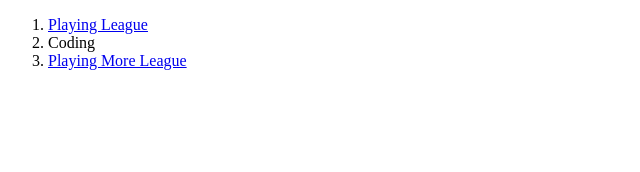
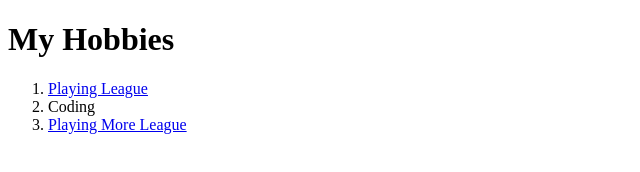
Before and after one commit to RBurey/website, a plain HTML site: page hobbies.html in a window 1280 px wide. Shown: the whole page, without its empty margins (0-640 px from the left). Drawn offline with Linux system fonts and the light colour scheme.

Commit message:
Update hobbies.html

```diff
--- a/hobbies.html
+++ b/hobbies.html
@@ -3,9 +3,11 @@
 <head>
     <meta charset="UTF-8">
     <meta name="viewport" content="width=device-width, initial-scale=1.0">
-    <title>Document</title>
+    <title>Hobbies</title>
+    <link rel="stylesheet" href="styles.css">
 </head>
 <body>
+    <h1>My Hobbies</h1>
     <ol>
         <li><a href="http://leagueoflegends.com/">Playing League</a></li>
         <li>Coding</li>
```
